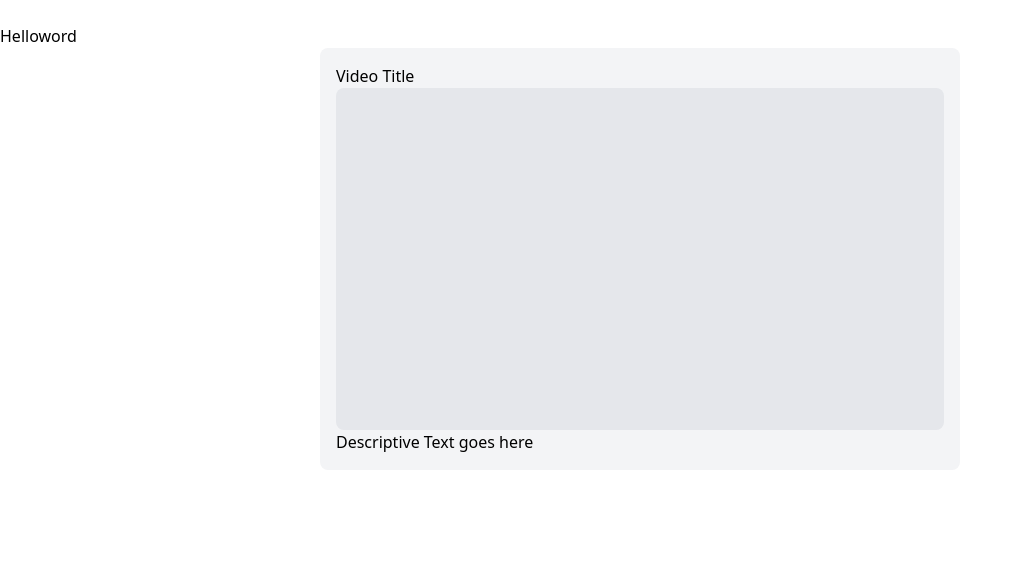
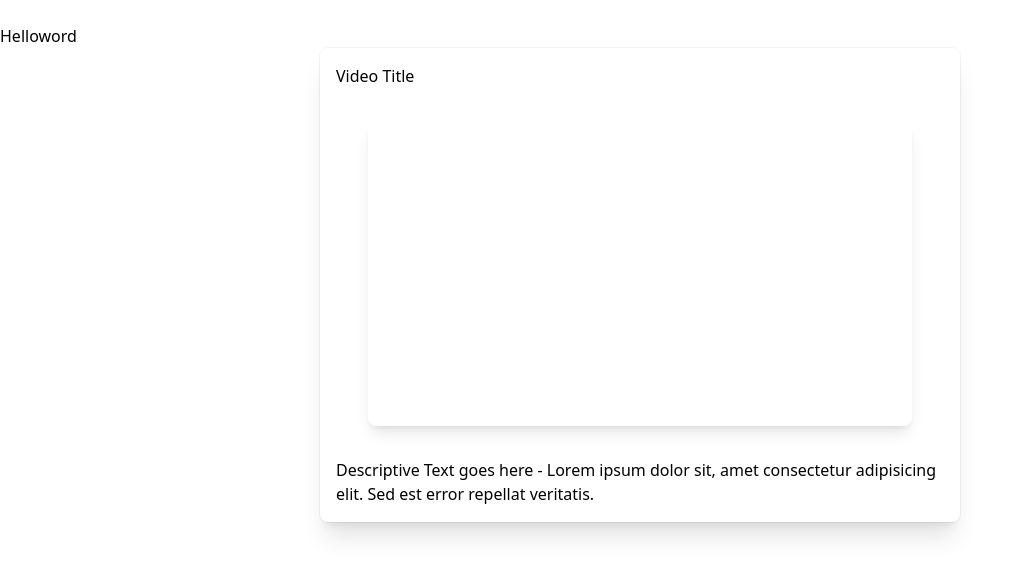
Before and after one commit to ylsama/nextjs, a Next.js app: page / in a window 1280 px wide. Shown: the top 576 px of the page, without its empty margins (0-1023 px from the left). Built offline with nearby package versions, Linux system fonts and the light colour scheme.

Commit message:
Update boilderplate video to aspectRatioImage

```diff
--- a/components/Layouts/LayoutPatterns/aspectRatioImageCard.js
+++ b/components/Layouts/LayoutPatterns/aspectRatioImageCard.js
@@ -1,11 +1,28 @@
-const AspectRatioImageCard = (title, descriptive) => {
+const AspectRatioImageCard = (title, descriptive, srcUrl) => {
     return (
-        <div class="grid place-items-center">
-            <div class="w-full sm:w-1/2 flex flex-col p-4 bg-gray-100 rounded-lg">
+        <div className="grid place-items-center">
+            <div
+                className="w-full sm:w-1/2 flex flex-col p-4
+            bg-white rounded-lg overflow-hidden ring-1 ring-slate-900/5 shadow-xl"
+            >
                 <h1>{title ? 'Video Title' : title}</h1>
-                <div class="aspect-video bg-gray-200 rounded-lg"></div>
+                <div class="relative rounded-xl overflow-auto p-8">
+                    <iframe
+                        class="w-full aspect-video rounded-lg shadow-lg"
+                        src={
+                            srcUrl
+                                ? 'https://www.youtube.com/embed/dQw4w9WgXcQ'
+                                : srcUrl
+                        }
+                        frameborder="0"
+                        allow="accelerometer; autoplay; clipboard-write; encrypted-media; gyroscope; picture-in-picture"
+                        allowfullscreen=""
+                    ></iframe>
+                </div>
                 <p>
-                    {descriptive ? 'Descriptive Text goes here' : descriptive}
+                    {descriptive
+                        ? 'Descriptive Text goes here - Lorem ipsum dolor sit, amet consectetur adipisicing elit. Sed est error repellat veritatis.'
+                        : descriptive}
                 </p>
             </div>
         </div>
```
Also changed, not shown: 1 other file (tests, documents, lock files or other folders).
